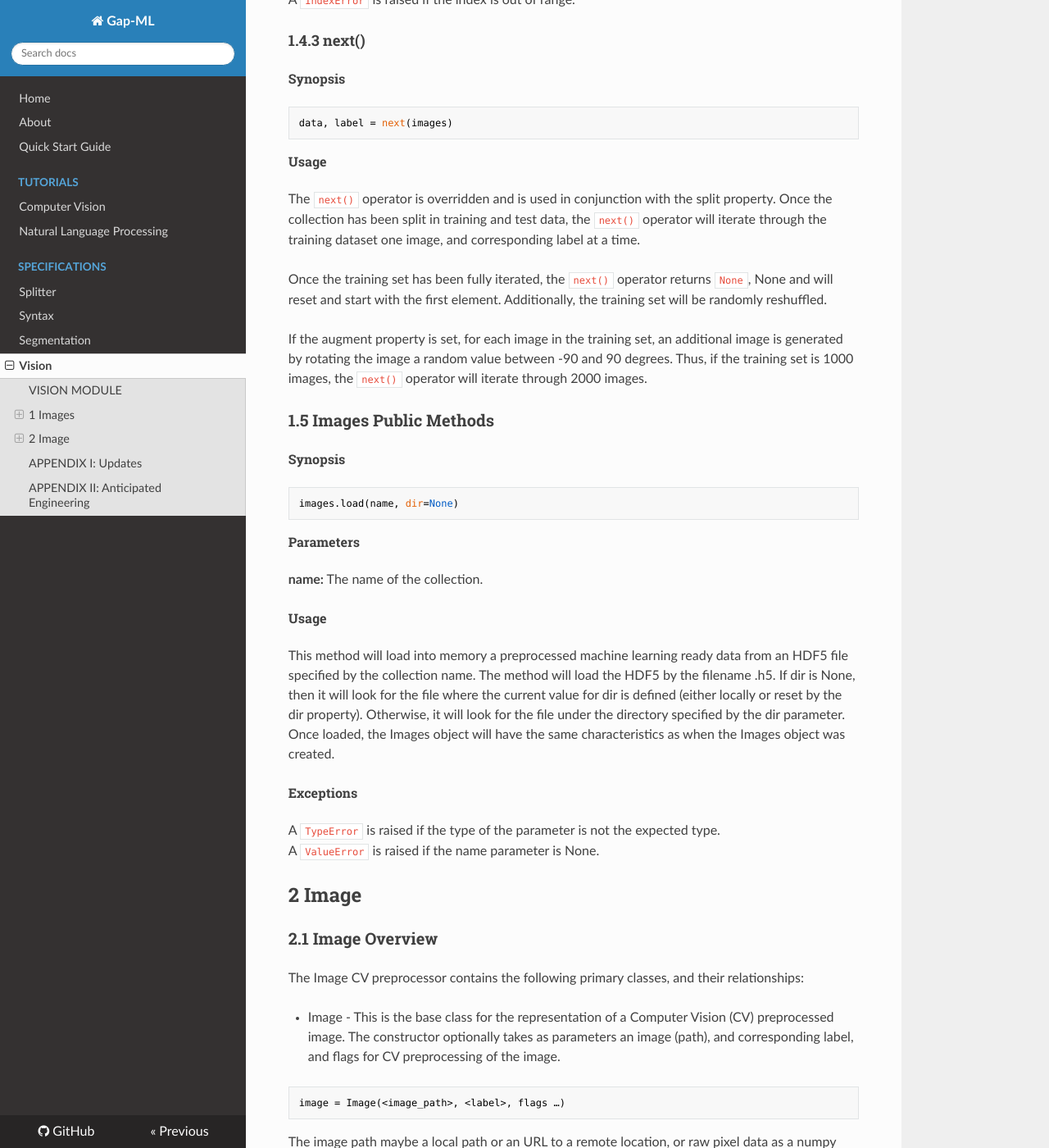
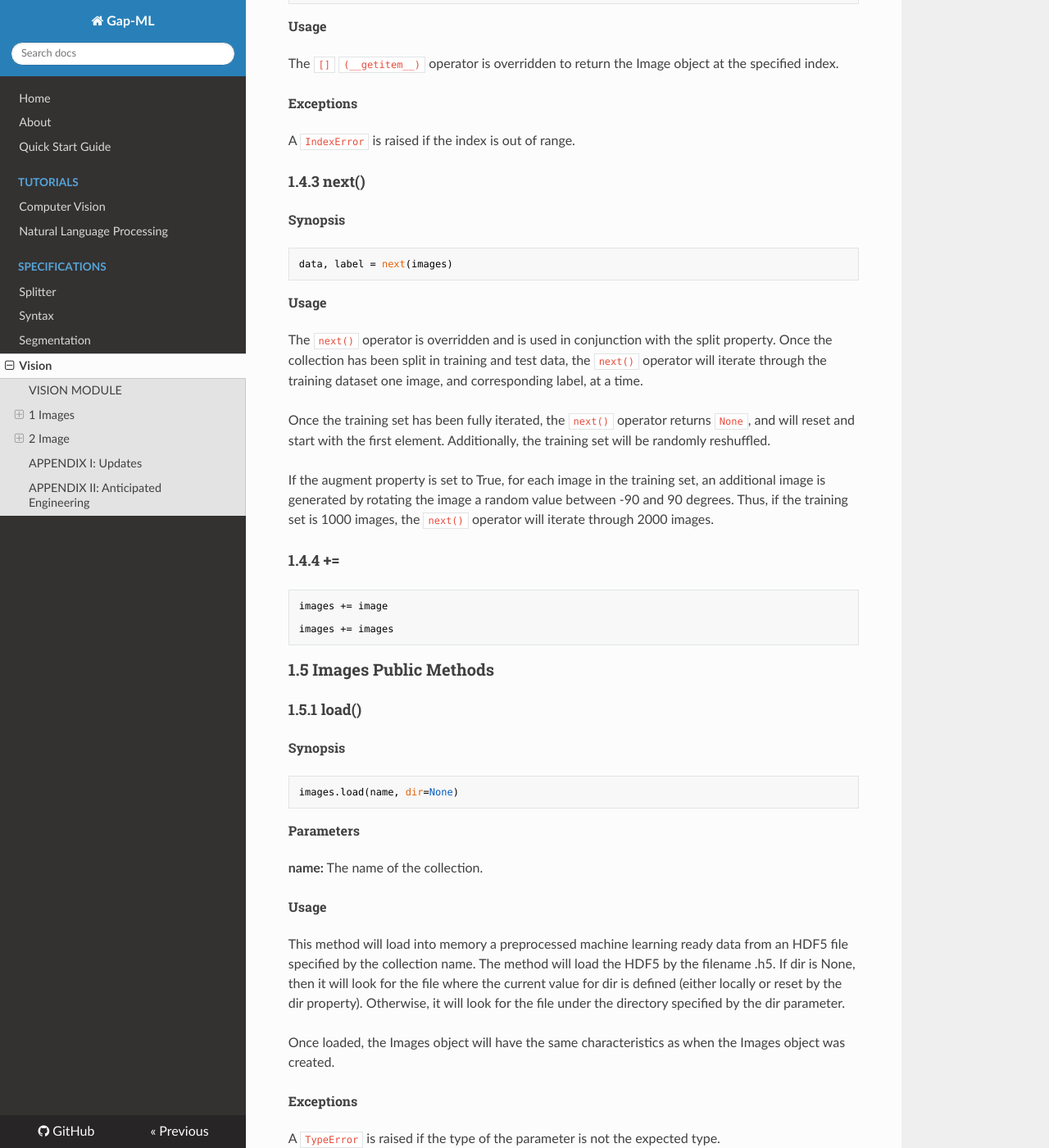
Before and after one commit to andrewferlitsch/Gap, an MkDocs documentation site: the page built from docs/specs/vision_spec.md, in a window 1280 px wide and 1400 px high, scrolled down 6883 px. Shown: the whole window at 82% size. Built offline with MkDocs 1.6.1, drawn with Linux system fonts in a browser that asks for light colours; nearby versions of some CDN libraries; some of the changed text lies outside the part shown.

Commit message:
Update vision_spec.md

````diff
--- a/docs/specs/vision_spec.md
+++ b/docs/specs/vision_spec.md
@@ -229,14 +229,20 @@
 augment = images.augment
 
 # Setter
-images.augment = augment
+images.augment = True | False
+
+images.augment = (min, max[, n])
 ```
 
 ###### Usage
 
-When used as a setter and set to True, image augmentation is enabled during batch generation (see minibatch and `next()`).
+When used as a setter and set to True, image augmentation for rotation is enabled during batch generation (see `minibatch` and `next()`). In this mode, for each image, an additional image will be generated that is randomly rotated between -90 and 90 degrees.
+
+When used as a setter and set to a tuple, the min and max boundaries for degree rotation are specified, and optionally the number of augmented images to generate per original image.
 
 When used as a getter, the property returns whether image augmentation is enabled.
+
+*in progress*
 
 ###### Exceptions
 
@@ -282,13 +288,23 @@
 
 ###### Usage
 
-The `next()` operator is overridden and is used in conjunction with the split property. Once the collection has been split in training and test data, the `next()` operator will iterate through the training dataset one image, and corresponding label at a time.
+The `next()` operator is overridden and is used in conjunction with the split property. Once the collection has been split in training and test data, the `next()` operator will iterate through the training dataset one image, and corresponding label, at a time.
 
-Once the training set has been fully iterated, the `next()` operator returns `None`, None and will reset and start with the first element.  Additionally, the training set will be randomly reshuffled.
+Once the training set has been fully iterated, the `next()` operator returns `None`, and will reset and start with the first element.  Additionally, the training set will be randomly reshuffled.
 
-If the augment property is set, for each image in the training set, an additional image is generated by rotating the image a random value between -90 and 90 degrees. Thus, if the training set is 1000 images, the `next()` operator will iterate through 2000 images.
+If the augment property is set to True, for each image in the training set, an additional image is generated by rotating the image a random value between -90 and 90 degrees. Thus, if the training set is 1000 images, the `next()` operator will iterate through 2000 images.
+
+#### 1.4.4 +=
+
+```python
+images += image
+
+images += images
+```
 
 ### 1.5  Images Public Methods
+
+#### 1.5.1 load()
 
 ###### Synopsis
 
@@ -303,12 +319,25 @@
 ###### Usage
 
 This method will load into memory a preprocessed machine learning ready data from an HDF5 file specified by the collection name. The method will load the HDF5 by the filename <collection>.h5. If dir is None, then it will look for the file where the current value for dir is defined (either locally or reset by the dir property). Otherwise, it will look for the file under the directory specified by the dir parameter.
+
 Once loaded, the Images object will have the same characteristics as when the Images object was created.
 
 ###### Exceptions
 
 A `TypeError` is raised if the type of the parameter is not the expected type.
 A `ValueError` is raised if the name parameter is None.
+
+#### 1.5.2 store()
+
+###### Synopsis
+
+```python
+images.store()
+```
+
+###### Usage
+
+This method will store the machine learning ready data (and corresponding metadata) in a HDF5 file.
 
 ## 2  Image
 
````
